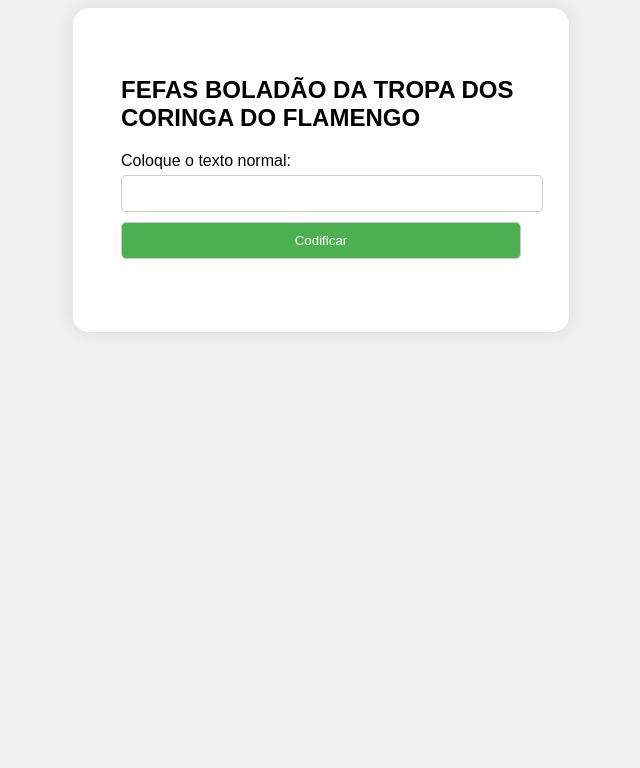
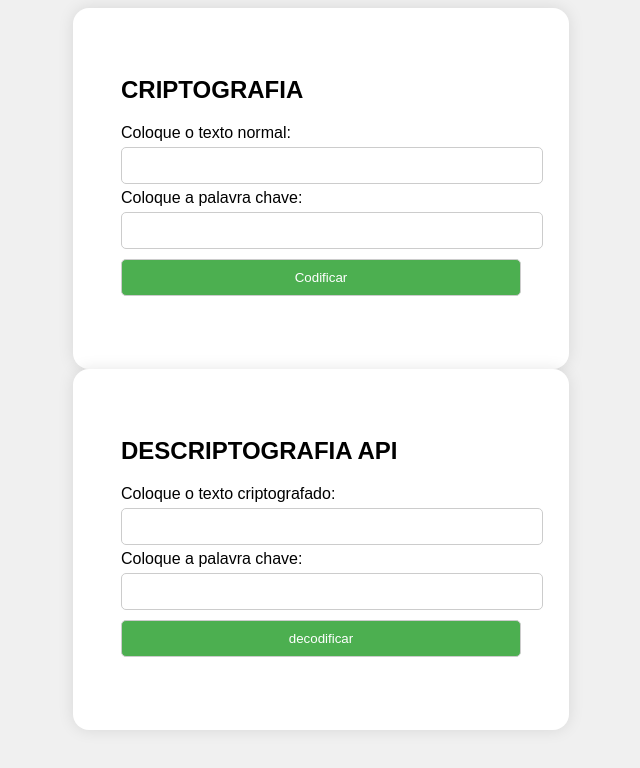
Before and after one commit to GabrielDosSantosAlmeida/Vigenere-cifra, a plain HTML site: page index.html in a window 1280 px wide. Shown: the whole page, without its empty margins (319-959 px from the left). Drawn offline with Linux system fonts and the light colour scheme.

Commit message:
feat: cria campos de imput para criptografia e descriptografia pela api

```diff
--- a/index.html
+++ b/index.html
@@ -49,13 +49,26 @@
 </head>
 <body>
     <div class="container">
-        <h2>FEFAS BOLADÃO DA TROPA DOS CORINGA DO FLAMENGO</h2>
+        <h2>CRIPTOGRAFIA</h2>
         <form>
             <label for="textoNormal">Coloque o texto normal:</label>
             <input type="text" id="textoNormal" required>
-            <button type="button" onclick="decifrar()">Codificar</button>
+            <label for="chave">Coloque a palavra chave:</label>
+            <input type="text" id="chave" required>
+            <button type="button" onclick="criptografaExecuta()">Codificar</button>
         </form>
         <div id="resultado"></div>
+    </div>
+
+    <div class="container">
+        <h2>DESCRIPTOGRAFIA API</h2>
+        <form>
+            <label for="textoCodificado">Coloque o texto criptografado:</label>
+            <input type="text" id="textoCodificado" required>
+            <label for="chave2">Coloque a palavra chave:</label>
+            <input type="text" id="chave2" required>
+            <button type="button" onclick="descriptografaExecuta()">decodificar</button>
+        </form>
         <div id="respostaPost"></div>
     </div>
 
@@ -100,13 +113,19 @@
             return textoCodificado;
         }
 
-        //executa
-        async function decifrar() {
+        //executa o codificar
+        async function criptografaExecuta() {
             const texto = document.getElementById("textoNormal").value.toLowerCase();
-            const chave = "tarkovsky";
+            const chave = document.getElementById("chave").value.toLowerCase();
             const textoCodificado = criptografa(texto, chave);
-            const respostaDaApi = await descriptografaComApi(textoCodificado, chave);
             document.getElementById("resultado").innerText = "Texto codificado: " + textoCodificado;
+        }
+        async function descriptografaExecuta() {
+            const textoCodificado = document.getElementById("textoCodificado").value.toLowerCase();
+            console.log(textoCodificado);
+            const chave2 = document.getElementById("chave2").value.toLowerCase();
+            console.log(chave2);
+            const respostaDaApi = await descriptografaComApi(textoCodificado, chave2);
             document.getElementById("respostaPost").innerText = "Texto decifrado pela API: " + respostaDaApi;
         }
     </script>
```
